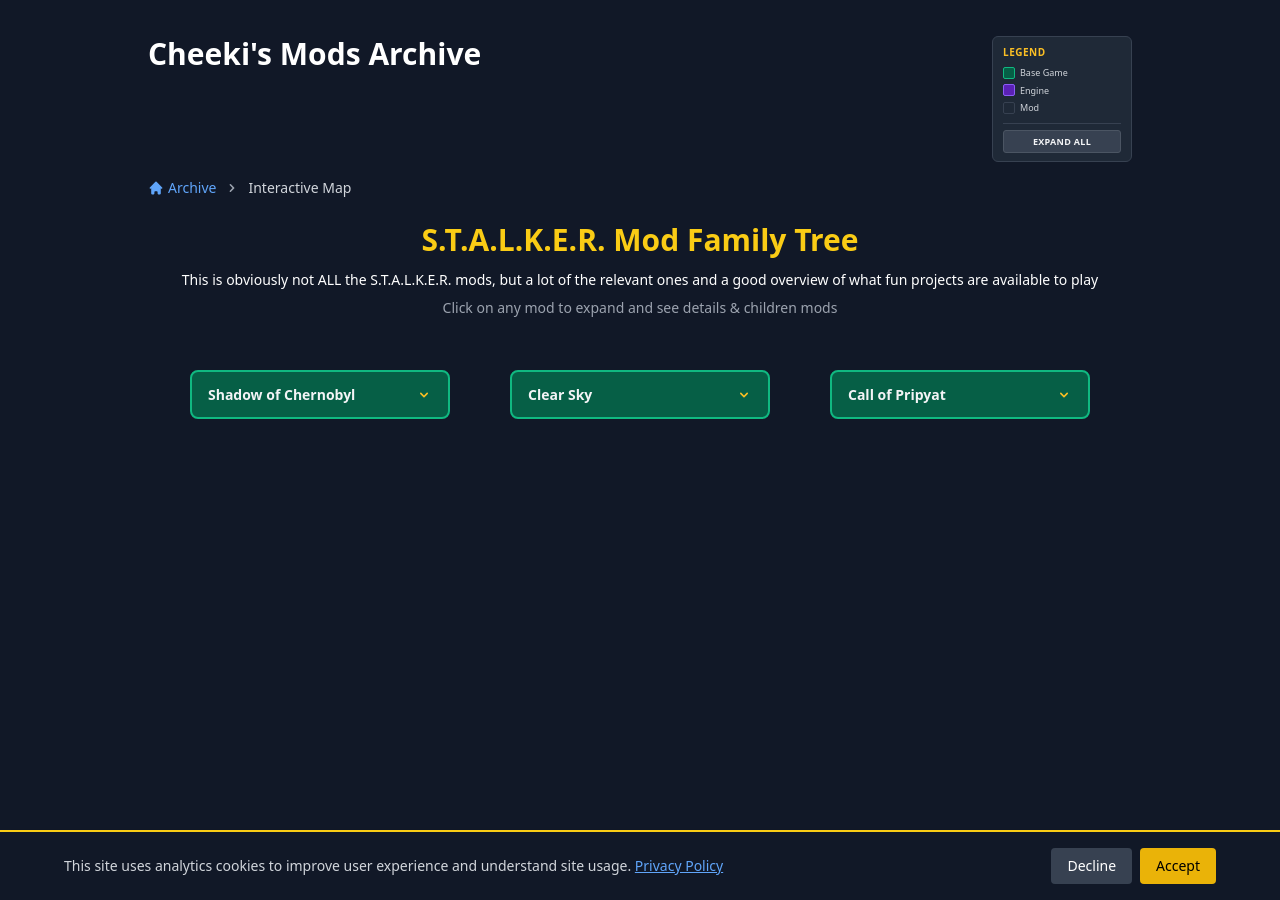
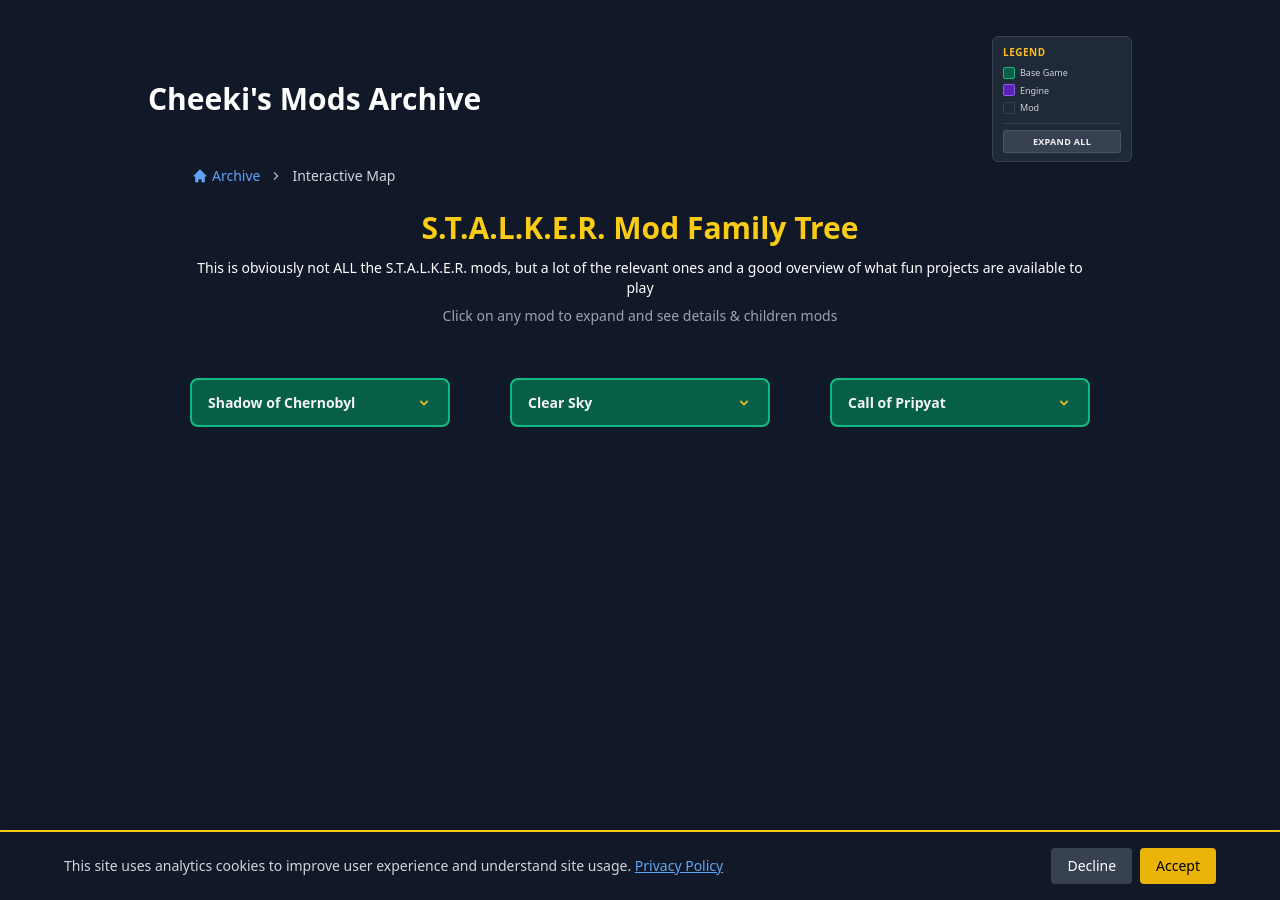
Before and after one commit to Cheekitos/CSMA-Test, a Jekyll site: the page built from stalker-map.html, in a window 1280 px wide. Built offline with Jekyll 4.4.1, drawn with Linux system fonts in a browser that asks for light colours; nearby versions of some CDN libraries.

Commit message:
Update stalker-map.html

```diff
--- a/stalker-map.html
+++ b/stalker-map.html
@@ -299,12 +299,11 @@
 </style>
 
 <div class="mod-tree-container">
-  <!-- Header Section -->
-  <div class="flex flex-row justify-between items-start mb-4 gap-4">
+  <!-- Header Section with Site Title and Buttons -->
+  <div class="flex flex-col sm:flex-row sm:justify-between sm:items-center mb-1 gap-2">
     <a href="{{ '/' | relative_url }}" class="text-3xl font-bold hover:text-yellow-400 transition-colors">
       Cheeki's Mods Archive
     </a>
-    <!-- Legend in header area -->
     <div class="map-legend">
       <div class="legend-title">Legend</div>
       <div class="legend-items">
@@ -327,8 +326,10 @@
     </div>
   </div>
 
-  <!-- Breadcrumb Navigation -->
-  <nav class="mb-6" aria-label="Breadcrumb">
+  <article class="max-w-4xl mx-auto">
+
+    <!-- Breadcrumb Navigation -->
+    <nav class="mb-6" aria-label="Breadcrumb">
     <ol class="flex items-center space-x-2 text-sm">
       <li>
         <a href="{{ '/' | relative_url }}" class="text-blue-400 hover:text-blue-300 transition-colors font-medium flex items-center">
```
